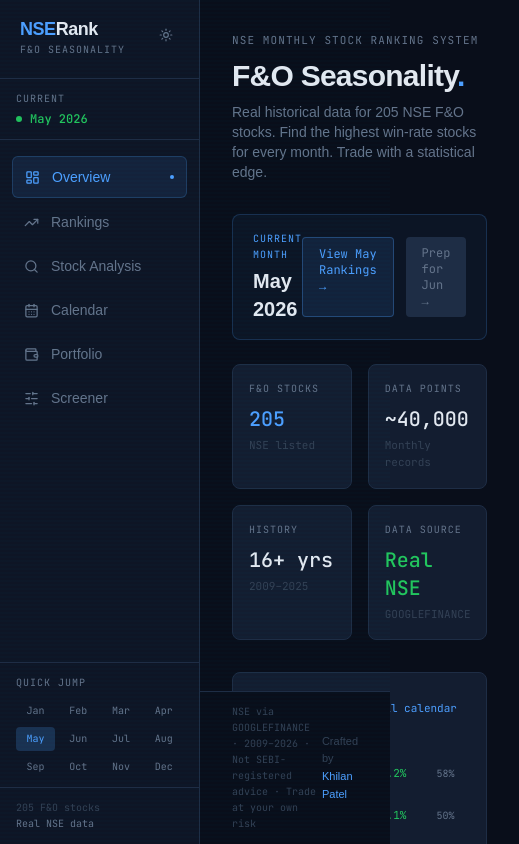
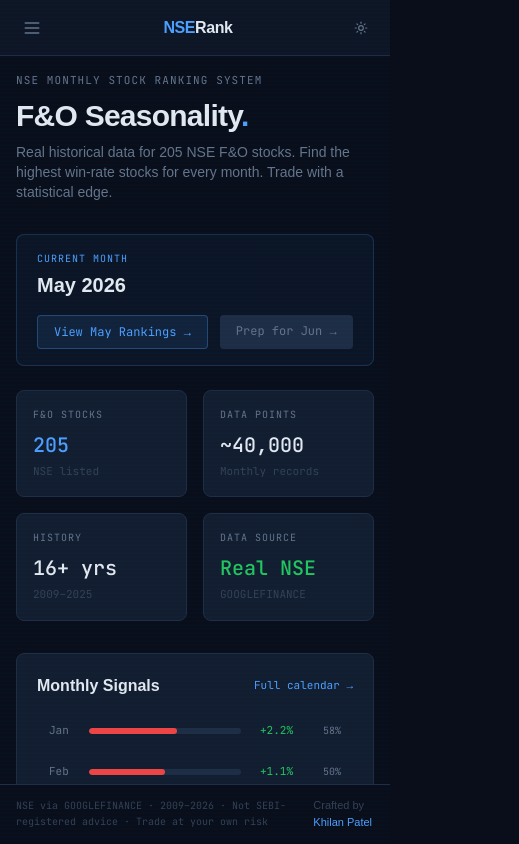
Before and after one commit to mistercap15/NSE-Dashboard, a Next.js app: page / in a window 390 px wide. Shown: the top 844 px of the page, 519 px wide, since content can reach past the window. Built offline with nearby package versions, Linux system fonts and the light colour scheme; no server answers; a web font is replaced by a local one.

Commit message:
added mobile responsive functionality

```diff
--- a/app/analysis/page.js
+++ b/app/analysis/page.js
@@ -241,7 +241,7 @@
 
             {/* Best / Worst month strip */}
             {seasonality.length > 0 && (
-              <div className="flex gap-4 mt-5 pt-5 border-t border-border">
+              <div className="flex flex-wrap gap-4 mt-5 pt-5 border-t border-border">
                 <div className="flex items-center gap-2">
                   <span className="font-mono text-[10px] text-dim uppercase tracking-widest">Best month:</span>
                   <span className="font-mono text-xs text-green font-medium">{bestMonth?.month}</span>
@@ -442,7 +442,7 @@
   return (
     <div className="flex min-h-screen bg-bg">
       <Sidebar />
-      <main className="ml-[200px] flex-1 p-8">
+      <main className="ml-0 md:ml-[200px] flex-1 min-w-0 p-4 md:p-8">
         <Suspense fallback={
           <div className="flex items-center gap-3 py-20 justify-center">
             <div className="w-4 h-4 border border-accent border-t-transparent rounded-full animate-spin" />
--- a/app/calendar/page.js
+++ b/app/calendar/page.js
@@ -31,7 +31,7 @@
   return (
     <div className="flex min-h-screen bg-bg">
       <Sidebar />
-      <main className="ml-[200px] flex-1 p-8">
+      <main className="ml-0 md:ml-[200px] flex-1 min-w-0 p-4 md:p-8">
 
         {/* Header */}
         <div className="mb-6">
--- a/app/components/Footer.js
+++ b/app/components/Footer.js
@@ -2,7 +2,7 @@
 
 export default function Footer() {
   return (
-    <footer className="fixed bottom-0 left-[200px] right-0 z-40 border-t border-border bg-bg px-8 py-3 flex items-center justify-between">
+    <footer className="fixed bottom-0 left-0 md:left-[200px] right-0 z-40 border-t border-border bg-bg px-4 md:px-8 py-3 flex items-center justify-between gap-4">
       <div className="font-mono text-[10px] text-muted">
         NSE via GOOGLEFINANCE · 2009–{year} · Not SEBI-registered advice · Trade at your own risk
       </div>
--- a/app/components/RankingsTable.js
+++ b/app/components/RankingsTable.js
@@ -11,7 +11,7 @@
 
   return (
     <div className="overflow-x-auto">
-      <table className="w-full text-sm">
+      <table className="w-full min-w-[700px] text-sm">
         <thead>
           <tr className="border-b border-border">
             {showRank && <th className="text-left py-2.5 px-3 font-mono text-[11px] text-dim font-normal w-10">#</th>}
--- a/app/components/Sidebar.js
+++ b/app/components/Sidebar.js
@@ -4,7 +4,7 @@
 import { usePathname } from "next/navigation";
 import { useTheme } from "next-themes";
 import {
-  Sun, Moon,
+  Sun, Moon, Menu, X,
   LayoutDashboard, TrendingUp, CalendarDays, Wallet, SlidersHorizontal, Search,
 } from "lucide-react";
 import { MONTHS } from "../lib/api";
@@ -23,13 +23,64 @@
 export default function Sidebar() {
   const pathname = usePathname();
   const { theme, setTheme } = useTheme();
-  const [mounted, setMounted] = useState(false);
+  const [mounted,     setMounted]     = useState(false);
+  const [mobileOpen,  setMobileOpen]  = useState(false);
+
   useEffect(() => setMounted(true), []);
 
+  // Close drawer on navigation
+  useEffect(() => { setMobileOpen(false); }, [pathname]);
+
+  const toggleTheme = () => setTheme(theme === "dark" ? "light" : "dark");
+
   return (
-    <aside className="fixed left-0 top-0 h-screen w-[200px] bg-surface border-r border-border flex flex-col z-50">
+    <>
+      {/* ── Mobile top bar (hidden on md+) ───────────────────────────────── */}
+      <div className="md:hidden fixed top-0 left-0 right-0 z-50 h-14 bg-surface border-b border-border flex items-center justify-between px-4">
+        <button
+          onClick={() => setMobileOpen(true)}
+          className="p-1.5 rounded text-dim hover:text-text transition-colors"
+          aria-label="Open menu"
+        >
+          <Menu size={20} />
+        </button>
+        <div className="font-display text-base font-bold text-accent tracking-tight">
+          NSE<span className="text-text">Rank</span>
+        </div>
+        <button
+          onClick={toggleTheme}
+          className="p-1.5 rounded text-dim hover:text-text transition-colors"
+          aria-label="Toggle theme"
+        >
+          {mounted && (theme === "dark" ? <Sun size={14} /> : <Moon size={14} />)}
+        </button>
+      </div>
 
-      {/* Logo + theme toggle */}
+      {/* ── Backdrop (mobile only) ────────────────────────────────────────── */}
+      {mobileOpen && (
+        <div
+          className="md:hidden fixed inset-0 bg-black/50 z-40"
+          onClick={() => setMobileOpen(false)}
+        />
+      )}
+
+      {/* ── Sidebar ──────────────────────────────────────────────────────── */}
+      <aside className={`
+        fixed left-0 top-0 h-screen w-[200px] bg-surface border-r border-border flex flex-col z-50
+        transition-transform duration-200 ease-in-out
+        ${mobileOpen ? "translate-x-0" : "-translate-x-full"}
+        md:translate-x-0
+      `}>
+        {/* Mobile close button */}
+        <button
+          onClick={() => setMobileOpen(false)}
+          className="md:hidden absolute top-3 right-3 p-1.5 rounded text-dim hover:text-text transition-colors"
+          aria-label="Close menu"
+        >
+          <X size={16} />
+        </button>
+
+        {/* Logo + theme toggle (desktop only for toggle) */}
         <div className="px-5 py-5 border-b border-border flex items-start justify-between">
           <div>
             <div className="font-display text-lg font-bold text-accent tracking-tight leading-none">
@@ -39,9 +90,10 @@
               F&O Seasonality
             </div>
           </div>
+          {/* Theme toggle — visible on desktop sidebar, hidden on mobile (top bar has it) */}
           <button
-          onClick={() => setTheme(theme === "dark" ? "light" : "dark")}
-          className="mt-0.5 p-1.5 rounded text-dim hover:text-text hover:bg-white/[0.06] transition-colors"
+            onClick={toggleTheme}
+            className="hidden md:block mt-0.5 p-1.5 rounded text-dim hover:text-text hover:bg-white/[0.06] transition-colors"
             aria-label="Toggle theme"
           >
             {mounted && (theme === "dark" ? <Sun size={14} /> : <Moon size={14} />)}
@@ -109,5 +161,6 @@
           </div>
         </div>
       </aside>
+    </>
   );
 }
--- a/app/page.js
+++ b/app/page.js
@@ -28,7 +28,7 @@
     <div className="flex min-h-screen bg-bg">
       <Sidebar />
 
-      <main className="ml-[200px] flex-1 p-8">
+      <main className="ml-0 md:ml-[200px] flex-1 min-w-0 p-4 md:p-8">
 
         {/* Header */}
         <div className="mb-8">
@@ -45,7 +45,7 @@
         </div>
 
         {/* Current month banner */}
-        <div className="mb-6 rounded-lg border border-accent/20 bg-accent/5 px-5 py-4 flex items-center justify-between">
+        <div className="mb-6 rounded-lg border border-accent/20 bg-accent/5 px-5 py-4 flex flex-col gap-4 sm:flex-row sm:items-center sm:justify-between">
           <div>
             <div className="font-mono text-[10px] text-accent uppercase tracking-widest mb-1">
               Current month
@@ -54,7 +54,7 @@
               {MONTH_FULL[currentMonth - 1]} {currentYear}
             </div>
           </div>
-          <div className="flex gap-3">
+          <div className="flex gap-3 flex-wrap">
             <Link
               href={`/rankings?month=${currentMonth}`}
               className="font-mono text-xs bg-accent/10 border border-accent/30 text-accent px-4 py-2 rounded hover:bg-accent/20 transition-colors"
--- a/app/portfolio/page.js
+++ b/app/portfolio/page.js
@@ -104,7 +104,7 @@
   return (
     <div className="flex min-h-screen bg-bg">
       <Sidebar />
-      <main className="ml-[200px] flex-1 p-8">
+      <main className="ml-0 md:ml-[200px] flex-1 min-w-0 p-4 md:p-8">
 
         {/* Header */}
         <div className="mb-6">
@@ -120,7 +120,7 @@
         {/* Add position form */}
         <div className="bg-card border border-border rounded-lg p-5 mb-6">
           <h2 className="font-display text-sm font-semibold text-text mb-4">Add Position</h2>
-          <div className="grid grid-cols-2 lg:grid-cols-6 gap-3">
+          <div className="grid grid-cols-1 sm:grid-cols-2 lg:grid-cols-6 gap-3">
             {[
               { key:"symbol",  label:"Symbol",    placeholder:"TITAN" },
               { key:"price",   label:"Entry ₹",   placeholder:"4410" },
--- a/app/screener/page.js
+++ b/app/screener/page.js
@@ -36,7 +36,7 @@
   return (
     <div className="flex min-h-screen bg-bg">
       <Sidebar />
-      <main className="ml-[200px] flex-1 p-8">
+      <main className="ml-0 md:ml-[200px] flex-1 min-w-0 p-4 md:p-8">
 
         {/* Header */}
         <div className="mb-6">
--- a/styles/globals.css
+++ b/styles/globals.css
@@ -49,6 +49,11 @@
   line-height: 1.6;
   -webkit-font-smoothing: antialiased;
   padding-bottom: 52px; /* space for fixed footer */
+}
+
+/* Mobile: offset for fixed top bar */
+@media (max-width: 767px) {
+  body { padding-top: 56px; }
 }
 
 /* Scrollbar */
```
Also changed, not shown: app/rankings/page.js (+13 -11 lines), app/stock/[symbol]/page.js (+5 -5 lines). Lines whose indentation alone changed are shown as unchanged.
